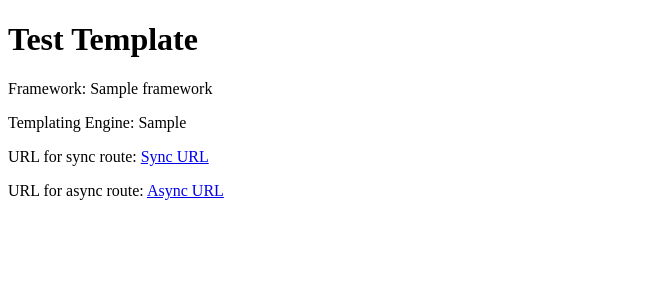
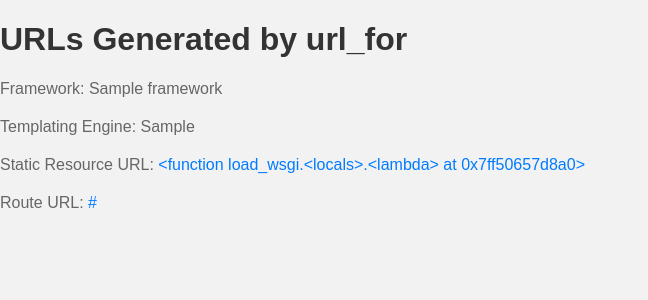
Before and after one commit to sparckles/Robyn, a Python web app: template integration_tests/templates/url_for.html in a window 1280 px wide. Shown: the top 300 px of the page, without its empty margins (0-648 px from the left). Run offline with Jinja, Linux system fonts and the light colour scheme; the template is opened without the code that fills it: most values are stand-ins (such as "Sample title", 1, 10 or a date in 2020).

Commit message:
Added some static files with updated routes function

```diff
--- /dev/null
+++ b/integration_tests/templates/styles.css
@@ -0,0 +1,26 @@
+/* styles.css */
+
+body {
+    font-family: Arial, sans-serif;
+    margin: 0;
+    padding: 0;
+    background-color: #f2f2f2;
+}
+
+h1 {
+    color: #333;
+}
+
+p {
+    color: #666;
+    margin-bottom: 20px;
+}
+
+a {
+    color: #007bff;
+    text-decoration: none;
+}
+
+a:hover {
+    text-decoration: underline;
+}
--- a/integration_tests/templates/url_for.html
+++ b/integration_tests/templates/url_for.html
@@ -1,17 +1,21 @@
 {# templates/url_for.html #}
-
 <!DOCTYPE html>
 <html lang="en">
 <head>
     <meta charset="UTF-8">
     <meta name="viewport" content="width=device-width, initial-scale=1.0">
-    <title>Test</title>
+    <title>URLs Generated by url_for</title>
+    <link rel="stylesheet" href="{{ static_url }}/styles.css">
 </head>
 <body>
-    <h1>Test Template</h1>
+    <header>
+        <h1>URLs Generated by url_for</h1>
+    </header>
     <p>Framework: {{ framework }}</p>
     <p>Templating Engine: {{ templating_engine }}</p>
-    <p>URL for sync route: <a href="/sync/url_for">Sync URL</a></p>
-    <p>URL for async route: <a href="/async/url_for">Async URL</a></p>
+    <main>
+        <p>Static Resource URL: <a href="{{ static_url }}">{{ static_url }}</a></p>
+        <p>Route URL: <a href="{{ route_url }}">{{ route_url }}</a></p>
+    </main>
 </body>
 </html>
```
Also changed, not shown: integration_tests/base_routes.py (+21 -7 lines).
